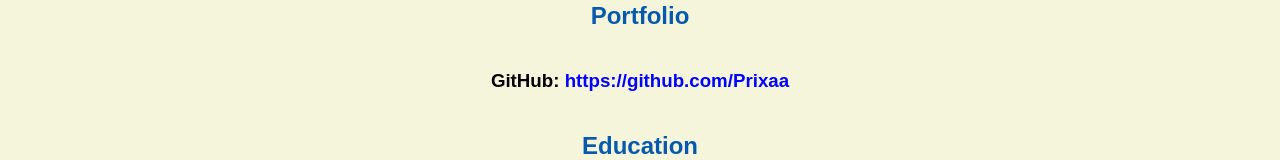
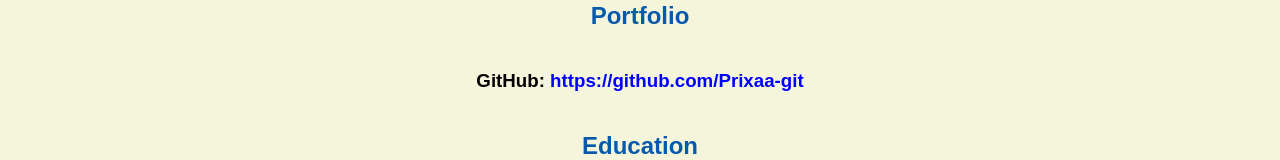
Before and after one commit to Prixaa-git/Prixaa.github.io, a plain HTML site: page resume.html in a window 1280 px wide. Shown: the part 577-737 px from the top of the page. Drawn offline with Linux system fonts and the light colour scheme.

Commit message:
Update resume.html

```diff
--- a/resume.html
+++ b/resume.html
@@ -26,7 +26,7 @@
     <!-- don't post physical address, personal phone number or other personal information on the web! -->
 
     <h2>Portfolio</h2>
-      <h3>GitHub: <a href="https://github.com/Prixaa" target="_blank">https://github.com/Prixaa</a></h3>
+      <h3>GitHub: <a href="https://github.com/Prixaa" target="_blank">https://github.com/Prixaa-git</a></h3>
 
     <h2>Education</h2>
 
```
